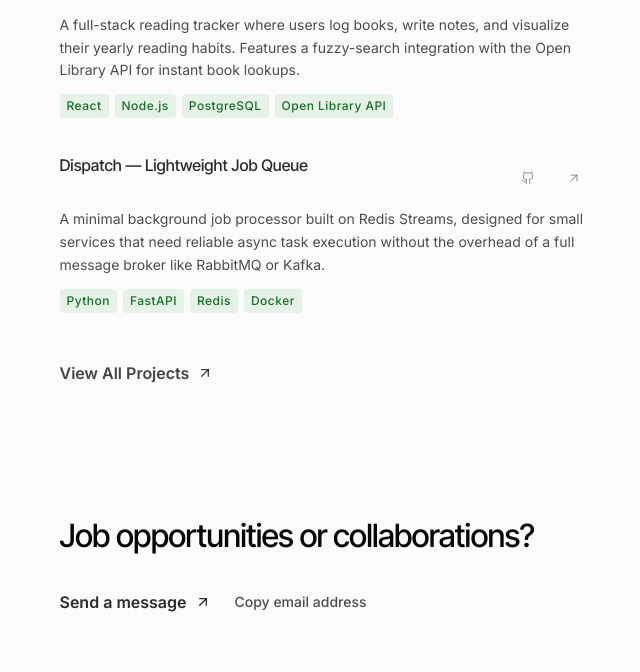
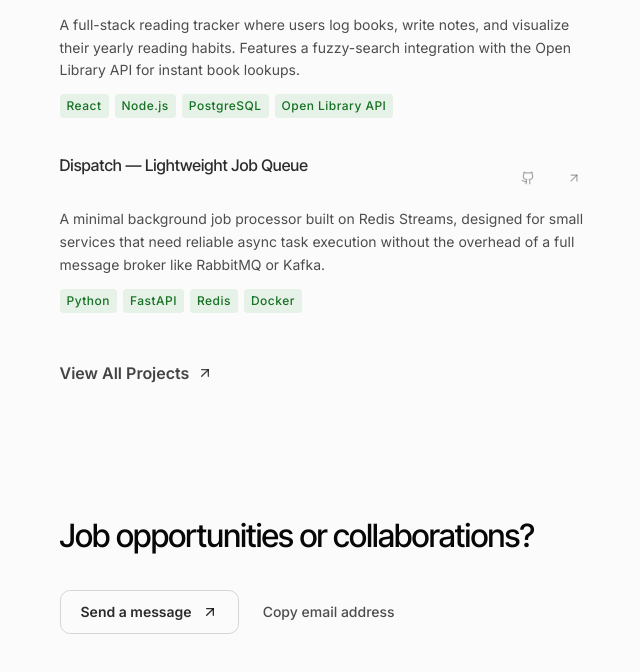
Before and after one commit to Gabnix/personal_portfolio_v1, a Next.js app: page / in a window 1280 px wide. Shown: the part 1505-2177 px from the top of the page, without its empty margins (605-1245 px from the left). Built offline with nearby package versions, Linux system fonts and the light colour scheme.

Commit message:
fix(contact): unify CTA button hover style with Electric Moss accent for consistency

```diff
--- a/src/components/sections/ContactSection.tsx
+++ b/src/components/sections/ContactSection.tsx
@@ -29,7 +29,7 @@ export function ContactSection() {
           <div className="mt-8 flex flex-wrap items-center gap-x-6 gap-y-3">
             <Link
               href="/contact"
-              className="inline-flex items-center gap-2 font-sans text-base font-semibold text-foreground/85 hover:text-accent-signal transition-colors duration-300 group"
+              className="inline-flex items-center gap-2.5 px-5 py-2.5 min-h-[44px] font-sans text-sm font-semibold rounded-lg border border-foreground/15 text-foreground/85 hover:border-accent-signal hover:text-accent-signal transition-colors duration-200 group"
             >
               Send a message
               <ArrowUpRight
```
